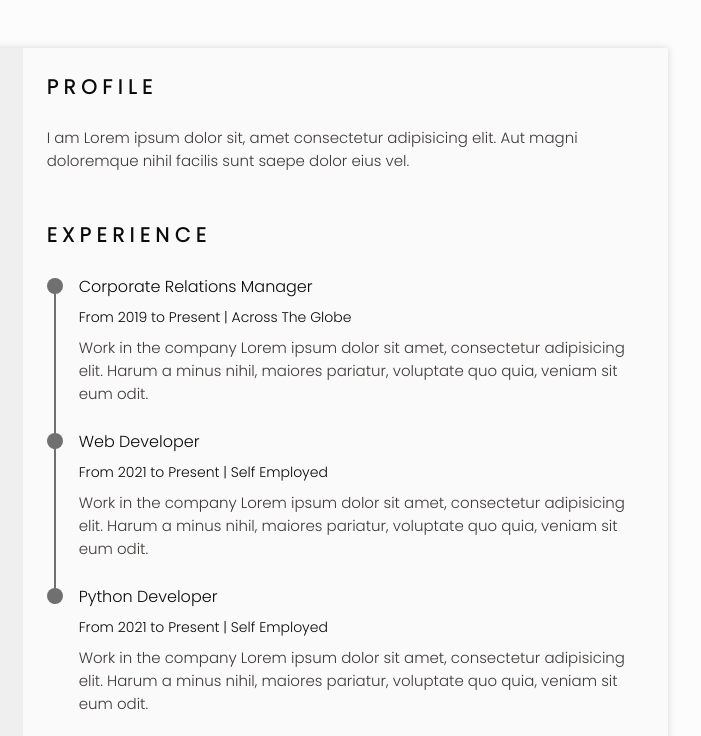
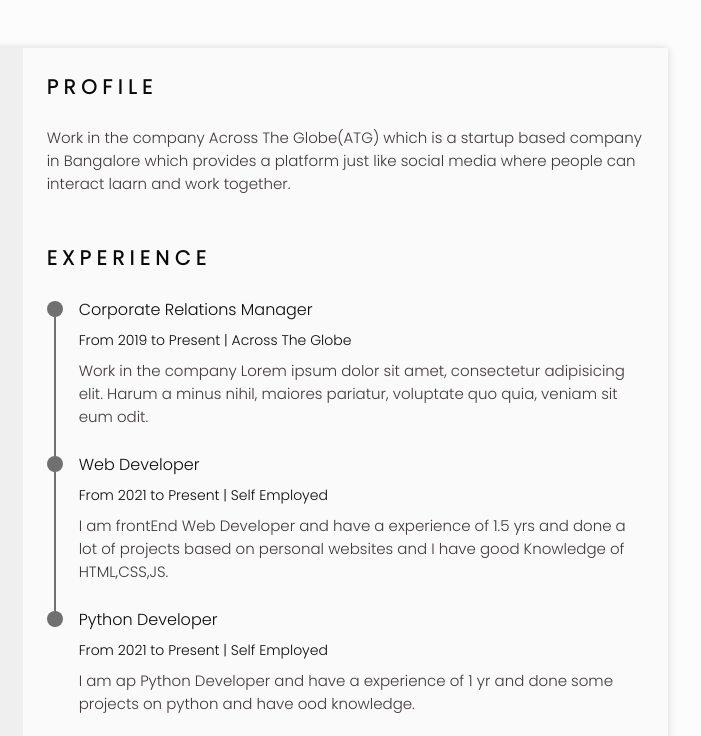
Before and after one commit to MdFarhan036/myportfolio1.github.io, a plain HTML site: page Resume/resume.html in a window 1280 px wide. Shown: the top 736 px of the page, 456-1157 px from the left. Drawn offline with nearby package versions, Linux system fonts and the light colour scheme.

Commit message:
Update resume.html

```diff
--- a/Resume/resume.html
+++ b/Resume/resume.html
@@ -188,7 +188,7 @@
                 <!-- Profile -->
                 <section class="profile section" id="Profile">
                     <h2 class="section-title">Profile</h2>
-                    <p class="profile_description">I am Lorem ipsum dolor sit, amet consectetur adipisicing elit. Aut magni doloremque nihil facilis sunt saepe dolor eius vel.</p>
+                    <p class="profile_description">Work in the company Across The Globe(ATG) which is a startup based company in Bangalore which provides a platform just like social media where people can interact laarn and work together.</p>
                 </section>
                 <!-- Experience -->
                 <section class="experience section" id="Projects">
@@ -217,7 +217,7 @@
                                 <span class="experience_company">
                                     From 2021 to Present | Self Employed
                                 </span>
-                                <p class="experience_description">Work in the company Lorem ipsum dolor sit amet, consectetur adipisicing elit. Harum a minus nihil, maiores pariatur, voluptate quo quia, veniam sit eum odit.</p>
+                                <p class="experience_description">I am frontEnd Web Developer and have a experience of 1.5 yrs and done a lot of projects based on personal websites and I have good Knowledge of HTML,CSS,JS.</p>
                             </div>
                         </div>
                         <div class="experience_content">
@@ -230,7 +230,7 @@
                                 <span class="experience_company">
                                     From 2021 to Present | Self Employed
                                 </span>
-                                <p class="experience_description">Work in the company Lorem ipsum dolor sit amet, consectetur adipisicing elit. Harum a minus nihil, maiores pariatur, voluptate quo quia, veniam sit eum odit.</p>
+                                <p class="experience_description">I am ap Python Developer and have a experience of 1 yr and done some projects on python and have ood knowledge.</p>
                             </div>
                         </div>
                     </div>
```
